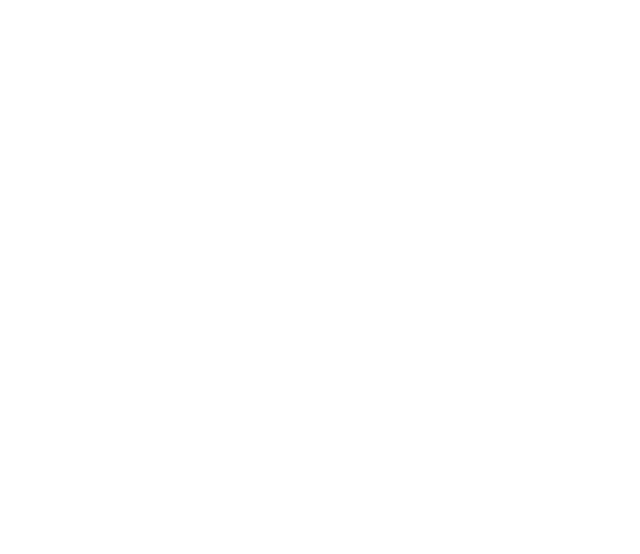
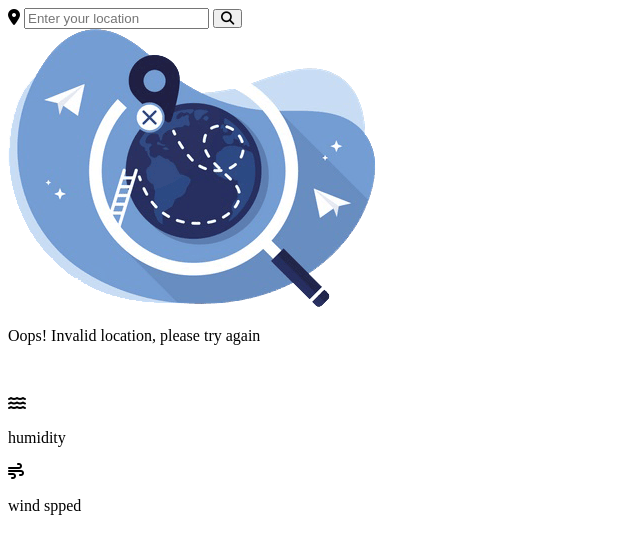
Before and after one commit to BarrioTropical/weather-app-js, a plain HTML site: page index.html in a window 1280 px wide. Shown: the whole page, without its empty margins (0-640 px from the left). Drawn offline with Linux system fonts and the light colour scheme.

Commit message:
html structure
Signed-off-by: “Barrio <barriotropical@gmail.com>

```diff
--- a/index.html
+++ b/index.html
@@ -10,6 +10,42 @@
     <link rel="stylesheet" href="./css/style.css">
 </head>
 <body>
+    <!-- search box -->
+    <div class="container">
+        <div class="search-box">
+            <i class="fa-solid fa-location-dot"></i>
+            <input type="text" placeholder="Enter your location">
+            <button class="fa-solid fa-magnifying-glass"></button>
+        </div>
+    </div>
+    <!--404-->
+    <div class="not-found">
+        <img src="images/404.png" alt="">
+        <p>Oops! Invalid location, please try again</p>
+    </div>
+    <!--card-->
+    <div class="weather-box">
+        <img src="" alt="">
+        <p class="temperature"></p>
+        <p class="description"></p>
+    </div>
+    <div class="weather-details">
+        <div class="humidity">
+            <i class="fa-solid fa-water"></i>
+            <div class="text">
+                <span></span>
+                <p>humidity</p>
+            </div>
+        </div>
+        <div class="wind">
+            <i class="fa-solid fa-wind"></i>
+            <div class="text">
+                <span></span>
+                <p>wind spped</p>
+            </div>
+        </div>
+    </div>
+
 
     <script src="https://kit.fontawesome.com/7c8801c017.js" crossorigin="anonymous"></script>
     <script src="./js/script.js"></script>
```
